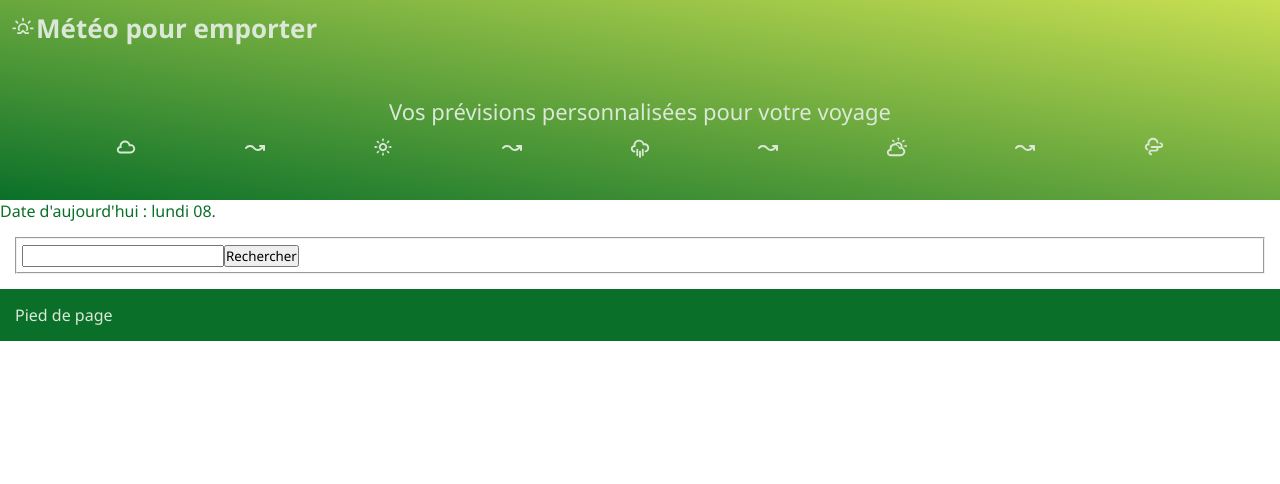
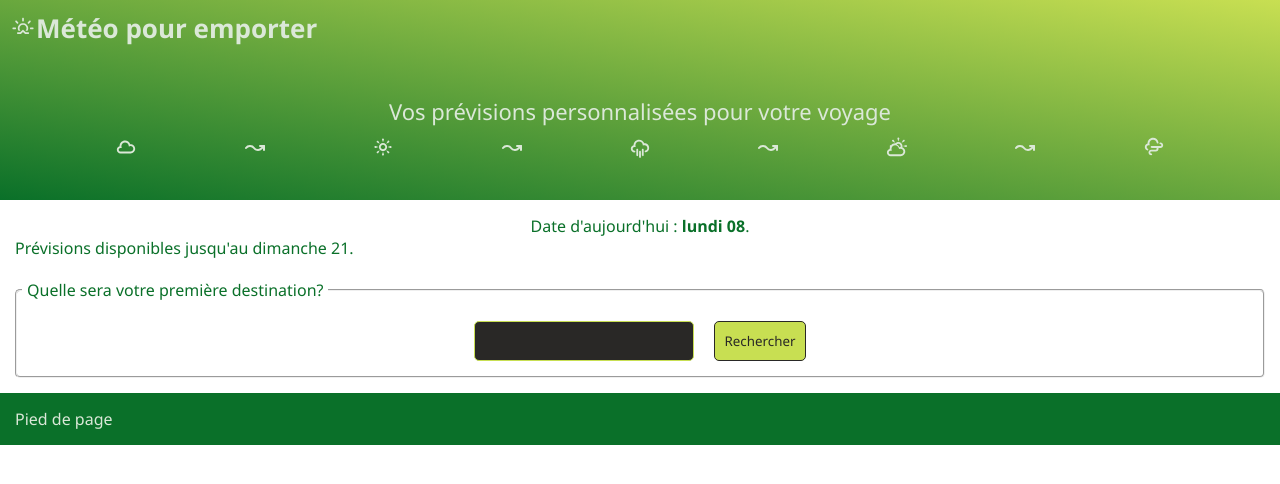
Before and after one commit to chinook07/meteo-pour-emporter, a React (Create React App) app: page / in a window 1280 px wide. Shown: the top 484 px of the page. Built offline with nearby package versions, Linux system fonts and the light colour scheme.

Commit message:
update 4

```diff
--- a/src/GlobalStyles.js
+++ b/src/GlobalStyles.js
@@ -7,6 +7,10 @@ export default createGlobalStyle`
         --c-yellow: #fede00;
         --c-lemon: #c8df52;
         --c-light: #dbe8d8;
+        --c-max-1: #f00;
+        --c-max-2: #c00;
+        --c-min-1: #00f;
+        --c-min-2: #00c;
     }
     * {
         margin: 0;
--- a/src/WeatherContext.js
+++ b/src/WeatherContext.js
@@ -1,5 +1,5 @@
 import { createContext, useState, useEffect } from "react";
-import { startOfToday, format, addDays, startOfDay } from "date-fns";
+import { startOfToday, format, addDays } from "date-fns";
 import { frCA } from "date-fns/locale";
 
 export const WeatherContext = createContext();
@@ -8,7 +8,6 @@ const WeatherContextProvider = ({ children }) => {
 
     const [todayDate, setTodayDate] = useState("");
     const [allDatesAvailable, setAllDatesAvailable] = useState();
-    const [nOfDestinations, setNOfDestinations] = useState(0);
     const [allWeather, setAllWeather] = useState([]);
 
     useEffect(() => {
@@ -30,8 +29,6 @@ const WeatherContextProvider = ({ children }) => {
             value={{
                 todayDate,
                 allDatesAvailable,
-                nOfDestinations,
-                setNOfDestinations,
                 allWeather,
                 setAllWeather
             }}
--- a/src/main/Calendar.js
+++ b/src/main/Calendar.js
@@ -4,12 +4,13 @@ import styled from "styled-components";
 import { WeatherContext } from "../WeatherContext";
 
 const Calendar = () => {
-    const { todayDate } = useContext(WeatherContext);
+    const { todayDate, allDatesAvailable } = useContext(WeatherContext);
 
     if (todayDate !== "") {
         return (
             <Wrapper>
-                <div>Date d'aujourd'hui : {todayDate}.</div>
+                <Date>Date d'aujourd'hui : <span>{todayDate}</span>.</Date>
+                <JusquA>Prévisions disponibles jusqu'au {allDatesAvailable[13]}.</JusquA>
             </Wrapper>
         )
     } else {
@@ -19,6 +20,17 @@ const Calendar = () => {
     }
 }
 
-const Wrapper = styled.div``
+const Wrapper = styled.div`
+    margin: 15px;
+`
+
+const Date = styled.div`
+    text-align: center;
+    span {
+        font-weight: bold;
+    }
+`
+
+const JusquA = styled.div``
 
 export default Calendar;
--- a/src/main/Form.js
+++ b/src/main/Form.js
@@ -1,5 +1,7 @@
 import { useContext, useState, useEffect } from "react";
 import styled from "styled-components";
+import { format, compareAsc, parseISO } from "date-fns";
+import { frCA } from "date-fns/locale";
 
 import { WeatherContext } from "../WeatherContext";
 
@@ -37,6 +39,9 @@ const Form = () => {
         fetch(`https://api.weatherbit.io/v2.0/forecast/daily?lat=${cityChosen.lat}&lon=${cityChosen.lon}&key=efcab29fd72a499ebc37f605f0cdb1af&lang=fr`)
             .then(res => res.json())
             .then(data => {
+                const differenceInDay = compareAsc(parseISO(data.data[0].valid_date), parseISO(format(new Date(), "yyyy-MM-dd", { locale: frCA })));
+                if (differenceInDay === 1) { dateIndex-- };
+                if (differenceInDay === - 1) { dateIndex++ };
                 setAllWeather((prev) => [...prev, { date, dateIndex, city: cityChosen.name, weather: data.data[dateIndex] }]);
                 setShowCal(false);
             })
@@ -60,6 +65,13 @@ const Form = () => {
         <Wrapper>
             <form onSubmit={searchCity}>
                 <fieldset>
+                    <legend>
+                        {
+                            allWeather.length > 0
+                                ? <div>Quelle sera votre prochaine destination?</div>
+                                : <div>Quelle sera votre première destination?</div>
+                        }
+                    </legend>
                     <input
                         type="text"
                         value={cityEntered}
@@ -72,13 +84,19 @@ const Form = () => {
                 citiesFound.length > 0 &&
                 <Choices>
                         {
+                            citiesFound.length > 1
+                                ? <div>Voici les {citiesFound.length} résultats les plus probables.</div>
+                                : <div>Voici le seul résultat :</div>
+                        }
+
+                    {
                         citiesFound.map((element, index) => {
                             return (
                                 <Choice
                                     key={index}
                                     onClick={() => selectCity(element)}
                                 >
-                                        <div>{element.name}, {element.state}, {element.country}</div>
+                                    <div>{index + 1} – {element.name}, {element.state}, {element.country}</div>
                                     <div>lat : {element.lat.toFixed(2)}, lon : {element.lon.toFixed(2)}</div>
                                 </Choice>
                             )
@@ -87,12 +105,13 @@ const Form = () => {
                 </Choices>
             }
             {
-                cityChosen !== "" &&
-                <>
-                    <div>{cityChosen.name}</div>
+                cityChosen !== "" && showCal &&
+                <div>Quand serez-vous à {cityChosen.name}?</div>
+            }
             {
                 showCal &&
                 <DateChoices>
+
                     {
                         allDatesAvailable.map((element, index) => {
                             return (
@@ -107,21 +126,42 @@ const Form = () => {
                     </DateChoices>
             }
 
-                </>
-
-            }
         </Wrapper>
     )
 }
 
 const Wrapper = styled.div`
-    padding: 15px;
+    margin: 15px;
     fieldset {
+        border-radius: 5px;
+        display: flex;
+        justify-content: center;
         padding: 5px;
+        legend {
+            padding: 5px;
+        }
+        input {
+            background-color: var(--c-dark);
+            border: 1px solid var(--c-lemon);
+            border-radius: 5px;
+            color: var(--c-light);
+            margin: 10px;
+            padding: 10px;
+        }
+        button {
+            background-color: var(--c-lemon);
+            border: 1px solid var(--c-dark);
+            border-radius: 5px;
+            color: var(--c-dark);
+            cursor: pointer;
+            margin: 10px;
+            padding: 10px;
+        }
     }
 `
 
-const Choices = styled.div``
+const Choices = styled.div`
+`
 
 const Choice = styled.div`
     cursor: pointer;
--- a/src/main/Summary.js
+++ b/src/main/Summary.js
@@ -1,10 +1,23 @@
 import { useContext } from "react";
 import styled from "styled-components";
+import {RiCloseCircleLine} from "react-icons/ri"
 
 import { WeatherContext } from "../WeatherContext";
 
 const Summary = () => {
-    const { allWeather } = useContext(WeatherContext);
+    const { allWeather, setAllWeather } = useContext(WeatherContext);
+
+    const removeCity = (city) => {
+        console.log(city);
+        let wholeForecast = [];
+        allWeather.forEach(element => {
+            if (element.weather.sunset_ts !== city.weather.sunset_ts) {
+                wholeForecast.push(element)
+            }
+        })
+        console.log(wholeForecast);
+        setAllWeather(wholeForecast);
+    }
 
     if (allWeather.length > 0) {
         return (
@@ -15,9 +28,53 @@ const Summary = () => {
                         allWeather.map((element, index) => {
                             return (
                                 <OneWeather key={index}>
-                                    <button>Enlever</button>
-                                    <div>{element.city}</div>
-                                    <div>{element.date}</div>
+                                    <BasicInfo>
+                                        <div>
+                                            <div>{element.city}</div>
+                                            <div>{element.date}</div>
+                                        </div>
+                                        <button onClick={() => removeCity(element)}>
+                                            <RiCloseCircleLine size={25} title="Supprimer cette destination" />
+                                        </button>
+                                    </BasicInfo>
+
+                                    <Forecast>
+                                        <div>Température / ressenti °C</div>
+                                        <Temp>
+                                            <TempMin>
+                                                <div>
+                                                    <div>{element.weather.min_temp}</div>
+                                                    <div>MIN</div>
+                                                </div>
+                                                <div>{element.weather.app_min_temp}</div>
+                                            </TempMin>
+                                            <TempMax>
+                                                <div>
+                                                    <div>{element.weather.max_temp}</div>
+                                                    <div>MAX</div>
+                                                </div>
+
+                                                <div>{element.weather.app_max_temp}</div>
+                                            </TempMax>
+                                        </Temp>
+
+                                        <div>{element.weather.weather.description}</div>
+                                        <img src={`https://www.weatherbit.io/static/img/icons/${element.weather.weather.icon}.png`}></img>
+                                        <div>Précip. : {element.weather.pop} %</div>
+                                        {
+                                            element.weather.precip === 0
+                                                ? <div>Aucune précipitation</div>
+                                                : element.weather.precip >= 1
+                                                    ? <div>{parseInt(element.weather.precip)} mm de précip.</div>
+                                                    : <div>{`<`} 1 mm de précip.</div>
+                                        }
+                                        <div>Vents : {element.weather.wind_cdir}, {parseInt(element.weather.wind_spd * 3.6)} km/h.</div>
+                                        {
+                                            element.weather.wind_gust_spd &&
+                                            <div>Rafales à : {parseInt(element.weather.wind_gust_spd * 3.6)} km/h.</div>
+                                        }
+                                    </Forecast>
+
                                 </OneWeather>
                             )
                         })
@@ -34,10 +91,91 @@ const Wrapper = styled.div``
 
 const AllWeather = styled.div`
     display: flex;
+    flex-wrap: wrap;
 `
 
 const OneWeather = styled.div`
+    margin: 15px;
+`
 
+const BasicInfo = styled.div`
+    align-items: center;
+    display: flex;
+    justify-content: space-between;
+    > div {
+        font-weight: bold;
+    }
+    button {
+        align-content: center;
+        background-color: var(--c-light);
+        border: 1px solid var(--c-dark);
+        border-radius: 25%;
+        cursor: pointer;
+        display: flex;
+        height: 100%;
+        &:hover {
+            background-color: var(--c-lemon);
+
+        }
+    }
+`
+
+const Forecast = styled.div`
+    margin-top: 10px;
+`
+
+const Temp = styled.div`
+    color: var(--c-light);
+    display: flex;
+    margin: 5px 0;
+`
+
+const TempMin = styled.div`
+    display: flex;
+    > div:first-child {
+        background-color: var(--c-min-1);
+        border-radius: 5px 0 0 5px;
+        height: fit-content;
+        > div:first-child {
+            font-size: large;
+            margin: 15px 15px 15px 8px;
+        }
+        > div:last-child {
+            margin-bottom: 5px;
+            text-align: center;
+        }
+    }
+    > div:last-child {
+        background-color: var(--c-min-2);
+        border-radius: 0 5px 5px 0;
+        height: fit-content;
+        margin: 20% 0 0 -10%;
+        padding: 10px;
+    }
+`
+
+const TempMax = styled.div`
+    display: flex;
+    > div:first-child {
+        background-color: var(--c-max-1);
+        border-radius: 5px 0 0 5px;
+        height: fit-content;
+        > div:first-child {
+            font-size: large;
+            margin: 15px 15px 15px 8px;
+        }
+        > div:last-child {
+            margin-bottom: 5px;
+            text-align: center;
+        }
+    }
+    > div:last-child {
+        background-color: var(--c-max-2);
+        border-radius: 0 5px 5px 0;
+        height: fit-content;
+        margin: 20% 0 0 -10%;
+        padding: 10px;
+    }
 `
 
 export default Summary;
--- a/src/skelette/Footer.js
+++ b/src/skelette/Footer.js
@@ -3,7 +3,7 @@ import styled from "styled-components";
 const Footer = () => {
     return (
         <Wrapper>
-            Pied de page
+            <div>Pied de page</div>
         </Wrapper>
     )
 }
@@ -11,7 +11,10 @@ const Footer = () => {
 const Wrapper = styled.footer`
     background-color: var(--c-green);
     color: var(--c-light);
-    padding: 15px;
+    width: 100%;
+    div {
+        padding: 15px;
+    }
 `
 
 export default Footer;
```
Also changed, not shown: src/bouts/Entry.js (deleted, +0 -31 lines). Lines whose indentation alone changed are shown as unchanged.
